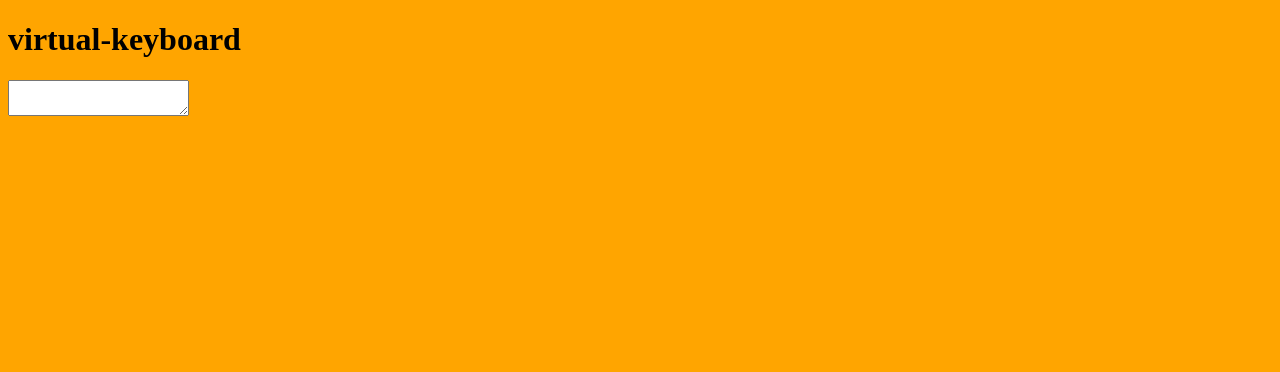
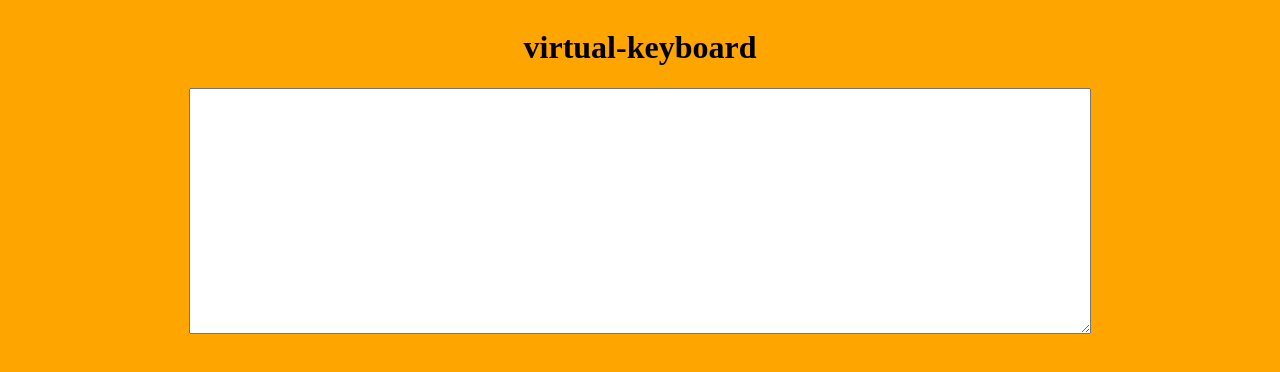
Before and after one commit to MargaritaBraun/virtual-keyboard, a website built with webpack: page index.html in a window 1280 px wide. Built offline with nearby package versions, Linux system fonts and the light colour scheme.

Commit message:
feat: add textarea and styles

```diff
--- a/index.html
+++ b/index.html
@@ -5,13 +5,16 @@
     <meta http-equiv="X-UA-Compatible" content="IE=edge">
     <meta name="viewport" content="width=device-width, initial-scale=1.0">
     <link rel="stylesheet" href="src/sass/style.css">
+    <link rel="icon" href="icon.png">
     <title>virtual-keyboard</title>
 </head>
 <body class="body">
-    <h1>virtual-keyboard</h1>
-        <label>
-            <textarea class="text_input_field"></textarea>
-        </label>
+    <div class="base">
+        <h1>virtual-keyboard</h1>
+    <textarea class="text_input_field" title="Поле для вывода текста"></textarea>
+    </div>
+
+
     <script src="./dist/main.js"></script>
 </body>
 </html>
--- a/src/sass/base/_base.scss
+++ b/src/sass/base/_base.scss
@@ -2,12 +2,19 @@
   background-color: orange;
 }
 
+.base {
+  margin: auto;
+  display: flex;
+  flex-direction: column;
+  align-items: center;
+}
 .look {
   width: 100px;
   height: 150px;
   background-color: chartreuse;
 }
 
-.kok {
-  width: 10px;
+.text_input_field {
+  width: 70vw;
+  height: 30vh;
 }
```
Also changed, not shown: icon.png (added), src/sass/style.css, 1 other file.
